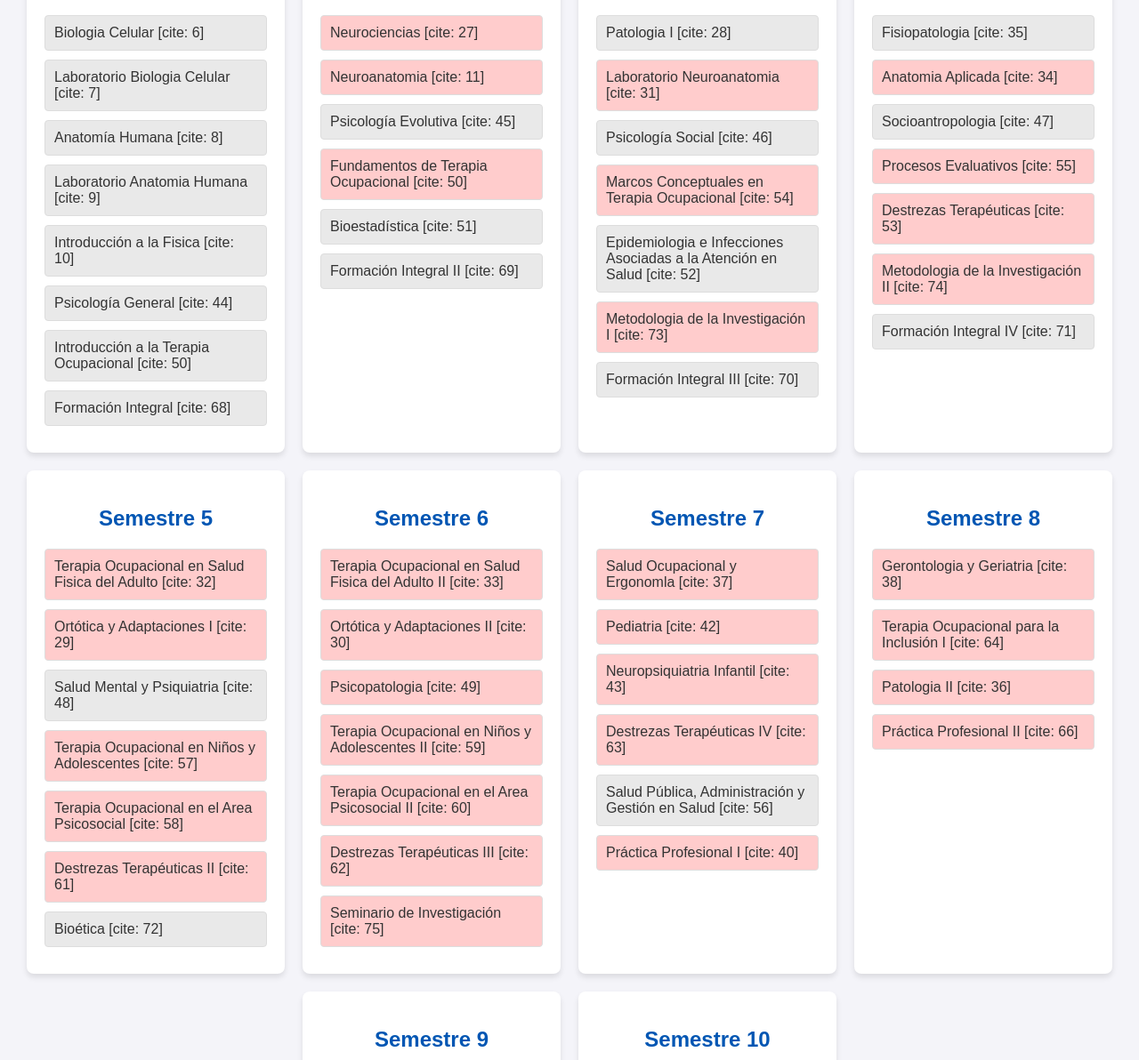
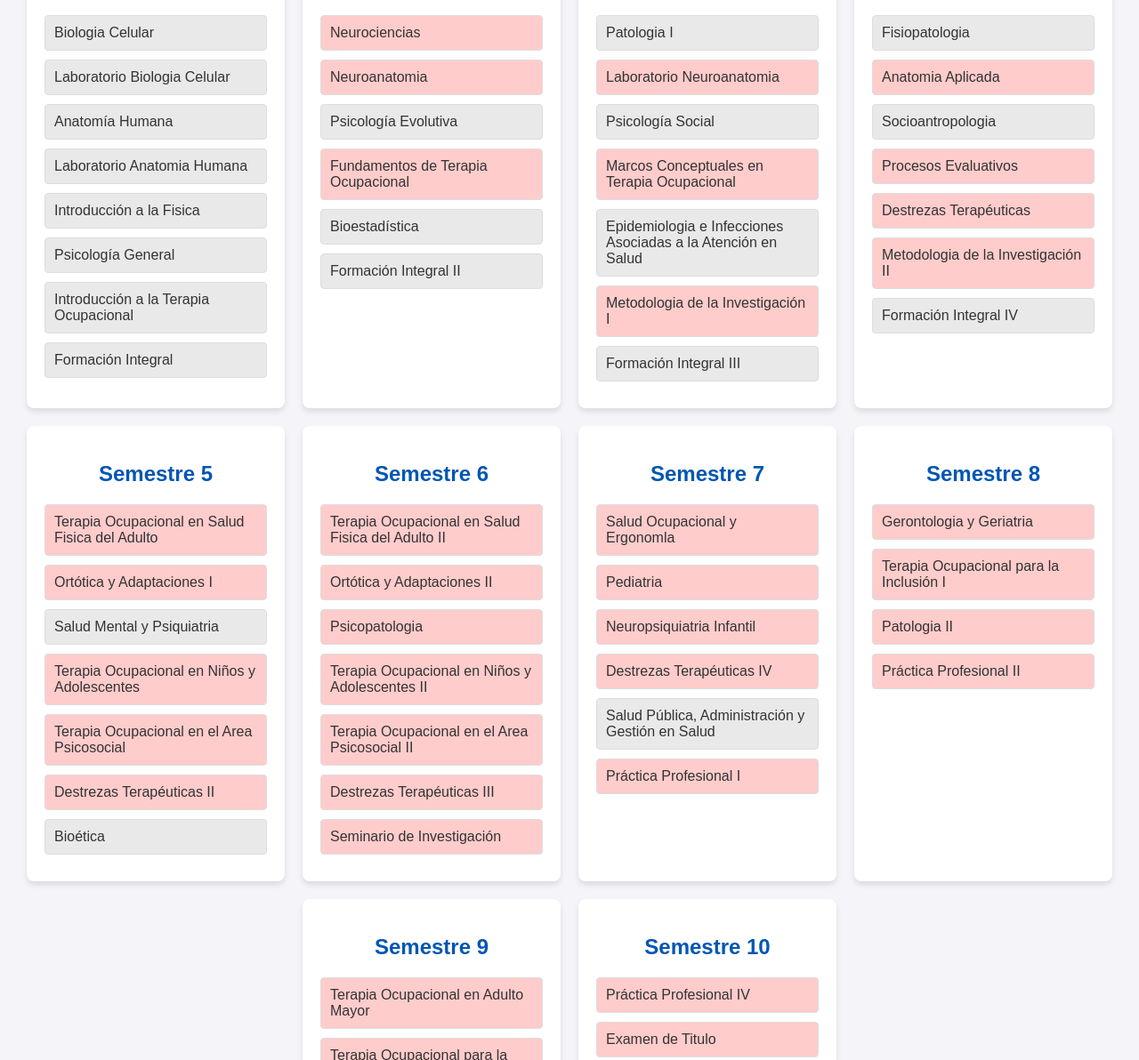
Before and after one commit to thisisre4l/malla-mona-monita, a plain HTML site: page index.html in a window 1280 px wide. Shown: the part 180-1372 px from the top of the page at 89% size. Drawn offline with Linux system fonts and the light colour scheme.

Commit message:
Update index.html

```diff
--- a/index.html
+++ b/index.html
@@ -13,99 +13,99 @@
     <div class="malla-container">
         <div class="semestre" id="semestre1">
             <h2>Semestre 1</h2>
-            <div class="curso" data-id="s1-1">Biologia Celular [cite: 6]</div>
-            <div class="curso" data-id="s1-2">Laboratorio Biologia Celular [cite: 7]</div>
-            <div class="curso" data-id="s1-3">Anatomía Humana [cite: 8]</div>
-            <div class="curso" data-id="s1-4">Laboratorio Anatomia Humana [cite: 9]</div>
-            <div class="curso" data-id="s1-5">Introducción a la Fisica [cite: 10]</div>
-            <div class="curso" data-id="s1-6">Psicología General [cite: 44]</div>
-            <div class="curso" data-id="s1-7">Introducción a la Terapia Ocupacional [cite: 50]</div>
-            <div class="curso" data-id="s1-8">Formación Integral [cite: 68]</div>
+            <div class="curso" data-id="s1-1">Biologia Celular</div>
+            <div class="curso" data-id="s1-2">Laboratorio Biologia Celular</div>
+            <div class="curso" data-id="s1-3">Anatomía Humana</div>
+            <div class="curso" data-id="s1-4">Laboratorio Anatomia Humana</div>
+            <div class="curso" data-id="s1-5">Introducción a la Fisica</div>
+            <div class="curso" data-id="s1-6">Psicología General</div>
+            <div class="curso" data-id="s1-7">Introducción a la Terapia Ocupacional</div>
+            <div class="curso" data-id="s1-8">Formación Integral</div>
         </div>
 
         <div class="semestre" id="semestre2">
             <h2>Semestre 2</h2>
-            <div class="curso" data-id="s2-1" data-prereq="s1-1,s1-2">Neurociencias [cite: 27]</div>
-            <div class="curso" data-id="s2-2" data-prereq="s1-3,s1-4">Neuroanatomia [cite: 11]</div>
-            <div class="curso" data-id="s2-3">Psicología Evolutiva [cite: 45]</div>
-            <div class="curso" data-id="s2-4" data-prereq="s1-7">Fundamentos de Terapia Ocupacional [cite: 50]</div>
-            <div class="curso" data-id="s2-5">Bioestadística [cite: 51]</div>
-            <div class="curso" data-id="s2-6">Formación Integral II [cite: 69]</div>
+            <div class="curso" data-id="s2-1" data-prereq="s1-1,s1-2">Neurociencias</div>
+            <div class="curso" data-id="s2-2" data-prereq="s1-3,s1-4">Neuroanatomia</div>
+            <div class="curso" data-id="s2-3">Psicología Evolutiva</div>
+            <div class="curso" data-id="s2-4" data-prereq="s1-7">Fundamentos de Terapia Ocupacional</div>
+            <div class="curso" data-id="s2-5">Bioestadística</div>
+            <div class="curso" data-id="s2-6">Formación Integral II</div>
         </div>
 
         <div class="semestre" id="semestre3">
             <h2>Semestre 3</h2>
-            <div class="curso" data-id="s3-1">Patologia I [cite: 28]</div>
-            <div class="curso" data-id="s3-2" data-prereq="s2-2">Laboratorio Neuroanatomia [cite: 31]</div>
-            <div class="curso" data-id="s3-3">Psicología Social [cite: 46]</div>
-            <div class="curso" data-id="s3-4" data-prereq="s2-4">Marcos Conceptuales en Terapia Ocupacional [cite: 54]</div>
-            <div class="curso" data-id="s3-5">Epidemiologia e Infecciones Asociadas a la Atención en Salud [cite: 52]</div>
-            <div class="curso" data-id="s3-6">Metodologia de la Investigación I [cite: 73]</div>
-            <div class="curso" data-id="s3-7">Formación Integral III [cite: 70]</div>
+            <div class="curso" data-id="s3-1">Patologia I</div>
+            <div class="curso" data-id="s3-2" data-prereq="s2-2">Laboratorio Neuroanatomia</div>
+            <div class="curso" data-id="s3-3">Psicología Social</div>
+            <div class="curso" data-id="s3-4" data-prereq="s2-4">Marcos Conceptuales en Terapia Ocupacional</div>
+            <div class="curso" data-id="s3-5">Epidemiologia e Infecciones Asociadas a la Atención en Salud</div>
+            <div class="curso" data-id="s3-6">Metodologia de la Investigación I</div>
+            <div class="curso" data-id="s3-7">Formación Integral III</div>
         </div>
 
         <div class="semestre" id="semestre4">
             <h2>Semestre 4</h2>
-            <div class="curso" data-id="s4-1">Fisiopatologia [cite: 35]</div>
-            <div class="curso" data-id="s4-2" data-prereq="s1-3">Anatomia Aplicada [cite: 34]</div>
-            <div class="curso" data-id="s4-3">Socioantropologia [cite: 47]</div>
-            <div class="curso" data-id="s4-4" data-prereq="s3-4">Procesos Evaluativos [cite: 55]</div>
-            <div class="curso" data-id="s4-5" data-prereq="s1-7">Destrezas Terapéuticas [cite: 53]</div>
-            <div class="curso" data-id="s4-6" data-prereq="s3-6">Metodologia de la Investigación II [cite: 74]</div>
-            <div class="curso" data-id="s4-7">Formación Integral IV [cite: 71]</div>
+            <div class="curso" data-id="s4-1">Fisiopatologia</div>
+            <div class="curso" data-id="s4-2" data-prereq="s1-3">Anatomia Aplicada</div>
+            <div class="curso" data-id="s4-3">Socioantropologia</div>
+            <div class="curso" data-id="s4-4" data-prereq="s3-4">Procesos Evaluativos</div>
+            <div class="curso" data-id="s4-5" data-prereq="s1-7">Destrezas Terapéuticas</div>
+            <div class="curso" data-id="s4-6" data-prereq="s3-6">Metodologia de la Investigación II</div>
+            <div class="curso" data-id="s4-7">Formación Integral IV</div>
         </div>
 
         <div class="semestre" id="semestre5">
             <h2>Semestre 5</h2>
-            <div class="curso" data-id="s5-1">Terapia Ocupacional en Salud Fisica del Adulto [cite: 32]</div>
-            <div class="curso" data-id="s5-2" data-prereq="s4-2">Ortótica y Adaptaciones I [cite: 29]</div>
-            <div class="curso" data-id="s5-3">Salud Mental y Psiquiatria [cite: 48]</div>
-            <div class="curso" data-id="s5-4" data-prereq="s4-4">Terapia Ocupacional en Niños y Adolescentes [cite: 57]</div>
-            <div class="curso" data-id="s5-5" data-prereq="s4-4">Terapia Ocupacional en el Area Psicosocial [cite: 58]</div>
-            <div class="curso" data-id="s5-6" data-prereq="s4-5">Destrezas Terapéuticas II [cite: 61]</div>
-            <div class="curso" data-id="s5-7">Bioética [cite: 72]</div>
+            <div class="curso" data-id="s5-1">Terapia Ocupacional en Salud Fisica del Adulto</div>
+            <div class="curso" data-id="s5-2" data-prereq="s4-2">Ortótica y Adaptaciones I</div>
+            <div class="curso" data-id="s5-3">Salud Mental y Psiquiatria</div>
+            <div class="curso" data-id="s5-4" data-prereq="s4-4">Terapia Ocupacional en Niños y Adolescentes</div>
+            <div class="curso" data-id="s5-5" data-prereq="s4-4">Terapia Ocupacional en el Area Psicosocial</div>
+            <div class="curso" data-id="s5-6" data-prereq="s4-5">Destrezas Terapéuticas II</div>
+            <div class="curso" data-id="s5-7">Bioética</div>
         </div>
 
         <div class="semestre" id="semestre6">
             <h2>Semestre 6</h2>
-            <div class="curso" data-id="s6-1" data-prereq="s5-1">Terapia Ocupacional en Salud Fisica del Adulto II [cite: 33]</div>
-            <div class="curso" data-id="s6-2" data-prereq="s5-2">Ortótica y Adaptaciones II [cite: 30]</div>
-            <div class="curso" data-id="s6-3" data-prereq="s5-3">Psicopatologia [cite: 49]</div>
-            <div class="curso" data-id="s6-4" data-prereq="s5-4">Terapia Ocupacional en Niños y Adolescentes II [cite: 59]</div>
-            <div class="curso" data-id="s6-5" data-prereq="s5-5">Terapia Ocupacional en el Area Psicosocial II [cite: 60]</div>
-            <div class="curso" data-id="s6-6" data-prereq="s5-6">Destrezas Terapéuticas III [cite: 62]</div>
-            <div class="curso" data-id="s6-7" data-prereq="s4-6">Seminario de Investigación [cite: 75]</div>
+            <div class="curso" data-id="s6-1" data-prereq="s5-1">Terapia Ocupacional en Salud Fisica del Adulto II</div>
+            <div class="curso" data-id="s6-2" data-prereq="s5-2">Ortótica y Adaptaciones II</div>
+            <div class="curso" data-id="s6-3" data-prereq="s5-3">Psicopatologia</div>
+            <div class="curso" data-id="s6-4" data-prereq="s5-4">Terapia Ocupacional en Niños y Adolescentes II</div>
+            <div class="curso" data-id="s6-5" data-prereq="s5-5">Terapia Ocupacional en el Area Psicosocial II</div>
+            <div class="curso" data-id="s6-6" data-prereq="s5-6">Destrezas Terapéuticas III</div>
+            <div class="curso" data-id="s6-7" data-prereq="s4-6">Seminario de Investigación</div>
         </div>
 
         <div class="semestre" id="semestre7">
             <h2>Semestre 7</h2>
-            <div class="curso" data-id="s7-1" data-prereq="s6-1">Salud Ocupacional y Ergonomla [cite: 37]</div>
-            <div class="curso" data-id="s7-2" data-prereq="s6-4">Pediatria [cite: 42]</div>
-            <div class="curso" data-id="s7-3" data-prereq="s6-5">Neuropsiquiatria Infantil [cite: 43]</div>
-            <div class="curso" data-id="s7-4" data-prereq="s6-6">Destrezas Terapéuticas IV [cite: 63]</div>
-            <div class="curso" data-id="s7-5">Salud Pública, Administración y Gestión en Salud [cite: 56]</div>
-            <div class="curso" data-id="s7-6" data-prereq="s6-1,s6-4,s6-5">Práctica Profesional I [cite: 40]</div>
+            <div class="curso" data-id="s7-1" data-prereq="s6-1">Salud Ocupacional y Ergonomla</div>
+            <div class="curso" data-id="s7-2" data-prereq="s6-4">Pediatria</div>
+            <div class="curso" data-id="s7-3" data-prereq="s6-5">Neuropsiquiatria Infantil</div>
+            <div class="curso" data-id="s7-4" data-prereq="s6-6">Destrezas Terapéuticas IV</div>
+            <div class="curso" data-id="s7-5">Salud Pública, Administración y Gestión en Salud</div>
+            <div class="curso" data-id="s7-6" data-prereq="s6-1,s6-4,s6-5">Práctica Profesional I</div>
         </div>
 
         <div class="semestre" id="semestre8">
             <h2>Semestre 8</h2>
-            <div class="curso" data-id="s8-1" data-prereq="s7-1">Gerontologia y Geriatria [cite: 38]</div>
-            <div class="curso" data-id="s8-2" data-prereq="s7-2,s7-3">Terapia Ocupacional para la Inclusión I [cite: 64]</div>
-            <div class="curso" data-id="s8-3" data-prereq="s7-4">Patologia II [cite: 36]</div>
-            <div class="curso" data-id="s8-4" data-prereq="s7-6">Práctica Profesional II [cite: 66]</div>
+            <div class="curso" data-id="s8-1" data-prereq="s7-1">Gerontologia y Geriatria</div>
+            <div class="curso" data-id="s8-2" data-prereq="s7-2,s7-3">Terapia Ocupacional para la Inclusión I</div>
+            <div class="curso" data-id="s8-3" data-prereq="s7-4">Patologia II</div>
+            <div class="curso" data-id="s8-4" data-prereq="s7-6">Práctica Profesional II</div>
         </div>
 
         <div class="semestre" id="semestre9">
             <h2>Semestre 9</h2>
-            <div class="curso" data-id="s9-1" data-prereq="s8-1">Terapia Ocupacional en Adulto Mayor [cite: 39]</div>
-            <div class="curso" data-id="s9-2" data-prereq="s8-2">Terapia Ocupacional para la Inclusión II [cite: 65]</div>
-            <div class="curso" data-id="s9-3" data-prereq="s8-4">Práctica Profesional III [cite: 41]</div>
+            <div class="curso" data-id="s9-1" data-prereq="s8-1">Terapia Ocupacional en Adulto Mayor</div>
+            <div class="curso" data-id="s9-2" data-prereq="s8-2">Terapia Ocupacional para la Inclusión II</div>
+            <div class="curso" data-id="s9-3" data-prereq="s8-4">Práctica Profesional III</div>
         </div>
 
         <div class="semestre" id="semestre10">
             <h2>Semestre 10</h2>
-            <div class="curso" data-id="s10-1" data-prereq="s9-3">Práctica Profesional IV [cite: 67]</div>
-            <div class="curso" data-id="s10-2" data-prereq="s10-1">Examen de Titulo [cite: 85]</div>
+            <div class="curso" data-id="s10-1" data-prereq="s9-3">Práctica Profesional IV</div>
+            <div class="curso" data-id="s10-2" data-prereq="s10-1">Examen de Titulo</div>
         </div>
     </div>
 
```
